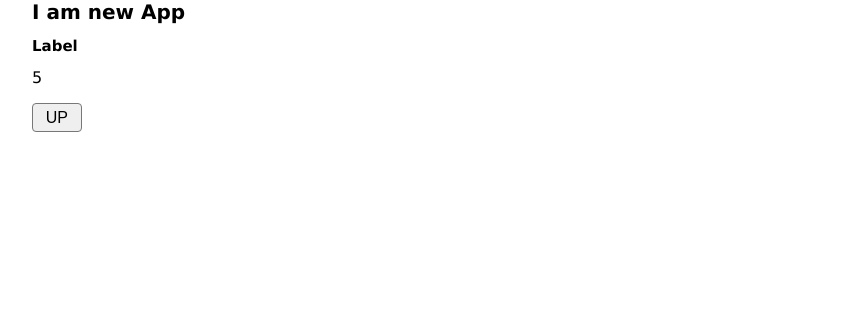
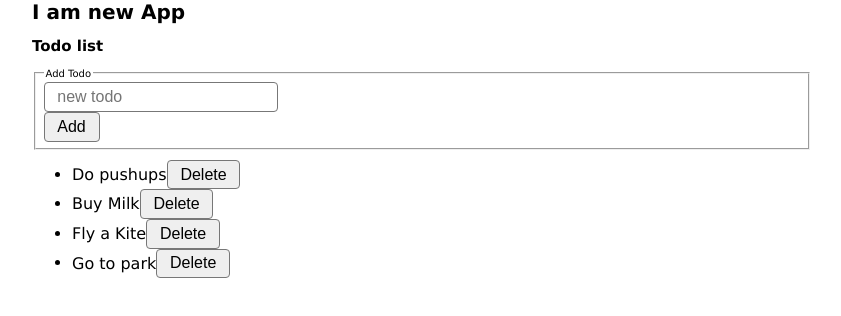
Before and after one commit to MariusCodeAcademy/feu8_4_react_input_form_objState, a React (Vite) app: page / in a window 1280 px wide. Shown: the top 316 px of the page, without its empty margins (218-1059 px from the left). Built offline with nearby package versions, Linux system fonts and the light colour scheme.

Commit message:
input 2 way bind

```diff
--- a/src/App.jsx
+++ b/src/App.jsx
@@ -10,8 +10,8 @@ export default function App() {
       <h1>I am new App</h1>
       {false && <InputBlock />}
       {false && <Login />}
-      {false && <Todo />}
-      <Counter />
+      {true && <Todo />}
+      {false && <Counter />}
     </div>
   );
 }
--- a/src/components/Todo.jsx
+++ b/src/components/Todo.jsx
@@ -20,6 +20,11 @@ Labai svarbu!!! Nemodifikuoti mainTodoArr
 
 export default function Todo() {
   const [mainTodoArr, setMainTodoArr] = useState(initTodos);
+  const [newTodoTitle, setNewTodoTitle] = useState('');
+
+  function inputTodo(event) {
+    setNewTodoTitle(event.target.value);
+  }
 
   function handleDelete(idToDelete) {
     console.log('lets delete', idToDelete);
@@ -27,9 +32,15 @@ export default function Todo() {
     const filtered = mainTodoArr.filter((tObj) => tObj.id !== idToDelete);
     // console.table(filtered);
     setMainTodoArr(filtered);
+    // setMainTodoArr((prevTodoArr) => prevTodoArr.filter((tObj) => tObj.id !== idToDelete))
   }
 
   // handleAddTodo
+  function handleAddTodo() {
+    // paimti input reiksme
+    // sukurti nauja todoObj
+    // atnaujinti state su tuo todoObj nekeician tiesiogiai mainTodoArr
+  }
 
   const mainArrayEmpty = mainTodoArr.length === 0;
 
@@ -39,7 +50,12 @@ export default function Todo() {
 
       <fieldset>
         <legend>Add Todo</legend>
-        <input type='text' placeholder='new todo' />
+        <input
+          onChange={inputTodo}
+          value={newTodoTitle}
+          type='text'
+          placeholder='new todo'
+        />
         <button>Add</button>
       </fieldset>
       {mainArrayEmpty && <h2>Nera nei vieno todo, pridekite nauja</h2>}
```
